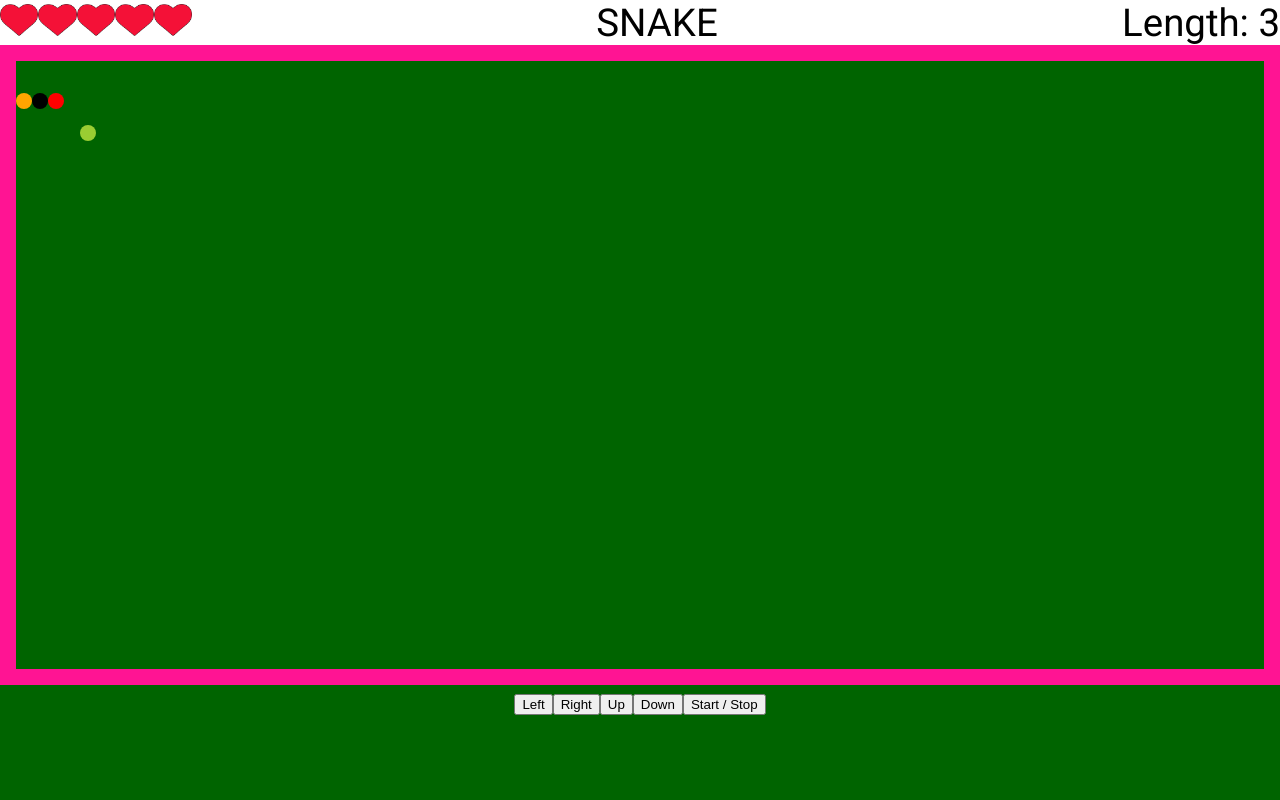
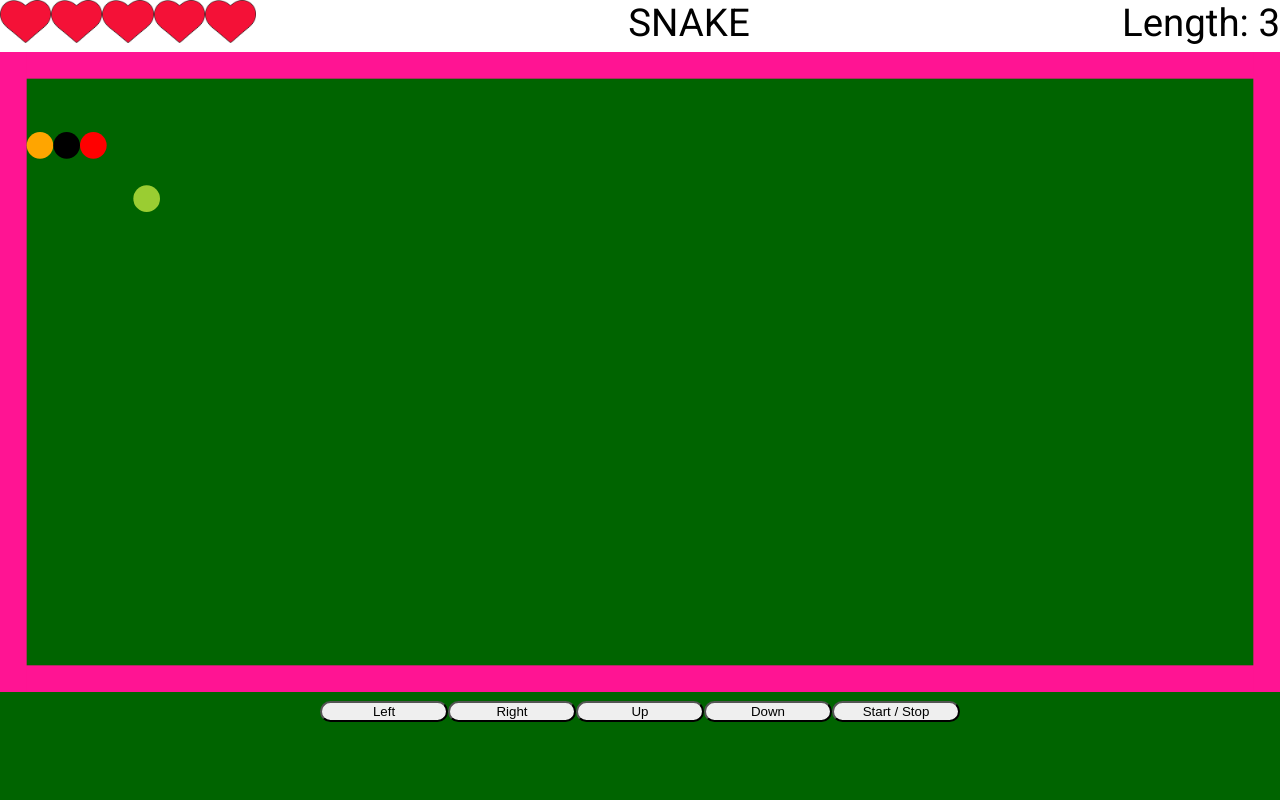
Before and after one commit to Talex210/caterpillar_react, a React (Create React App) app: page / in a window 1280 px wide. Shown: the top 800 px of the page. Built offline with nearby package versions, Linux system fonts and the light colour scheme.

Commit message:
Depending on the initial width of the screen, the cell size and buttons change.

```diff
--- a/src/Component/GameArea/GameArea.module.css
+++ b/src/Component/GameArea/GameArea.module.css
@@ -13,6 +13,11 @@
     align-items: center;
 }
 
+.controlButton button {
+    width: 10vw;
+    border-radius: 10vw;
+}
+
 .collision {
     display: none;
 }
--- a/src/Component/Header/Header.module.css
+++ b/src/Component/Header/Header.module.css
@@ -8,5 +8,5 @@
 }
 
 .life img {
-    width: 3vw;
+    width: 4vw;
 }
--- a/src/Redux/GameAreaReducer.js
+++ b/src/Redux/GameAreaReducer.js
@@ -10,7 +10,7 @@ const EAT_APPLE = 'EAT_APPLE';
 let initialState = {
     width: Math.trunc(window.innerWidth / 100) * 100,
     height: Math.trunc(window.innerHeight / 100) * 75,
-    blockSize: 15, // на основе window.innerWidth вычеслить размер блока
+    blockSize: Math.trunc(window.innerWidth / 50),
     snake: {
         x: [1, 2, 3],
         y: [3, 3, 3]
@@ -141,7 +141,7 @@ export const GameAreaReducer = (state = initialState, action) => {
                         return {
                             ...state,
                             snakeLength: state.snakeLength + 1,
-                            timeout: state.timeout - 5,
+                            timeout: state.timeout - 10,
                             apple: {
                                 y: Math.floor(Math.random() * (heightInBlocks - 2)) + 1,
                                 x: Math.floor(Math.random() * (widthInBlocks - 2)) + 1
@@ -157,7 +157,7 @@ export const GameAreaReducer = (state = initialState, action) => {
                         return {
                             ...state,
                             snakeLength: state.snakeLength + 1,
-                            timeout: state.timeout - 5,
+                            timeout: state.timeout - 10,
                             apple: {
                                 y: Math.floor(Math.random() * (heightInBlocks - 2)) + 1,
                                 x: Math.floor(Math.random() * (widthInBlocks - 2)) + 1
@@ -173,7 +173,7 @@ export const GameAreaReducer = (state = initialState, action) => {
                         return {
                             ...state,
                             snakeLength: state.snakeLength + 1,
-                            timeout: state.timeout - 5,
+                            timeout: state.timeout - 10,
                             apple: {
                                 y: Math.floor(Math.random() * (heightInBlocks - 2)) + 1,
                                 x: Math.floor(Math.random() * (widthInBlocks - 2)) + 1
@@ -189,7 +189,7 @@ export const GameAreaReducer = (state = initialState, action) => {
                         return {
                             ...state,
                             snakeLength: state.snakeLength + 1,
-                            timeout: state.timeout - 5,
+                            timeout: state.timeout - 10,
                             apple: {
                                 y: Math.floor(Math.random() * (heightInBlocks - 2)) + 1,
                                 x: Math.floor(Math.random() * (widthInBlocks - 2)) + 1
```
